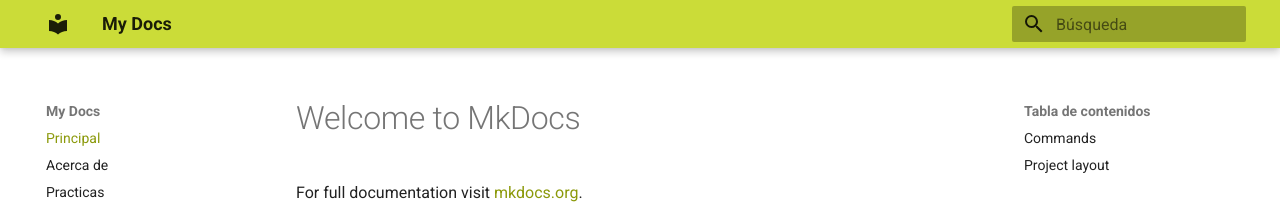
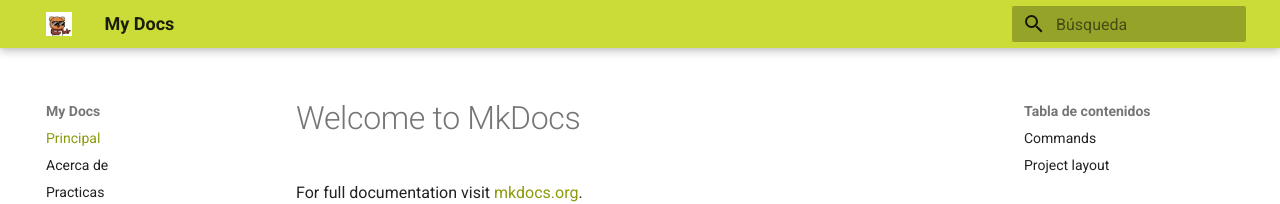
Before and after one commit to FababuHS/iaw-practica-mkdocs, an MkDocs documentation site: the page built from docs/index.md, in a window 1280 px wide. Shown: the top 204 px of the page. Built offline with MkDocs 1.6.1 and Material for MkDocs 9.7.7, drawn with Linux system fonts in a browser that asks for light colours.

Commit message:
Pruebas con imágenes

```diff
--- a/mkdocs.yml
+++ b/mkdocs.yml
@@ -16,3 +16,4 @@
     text: roboto
   features:
     - header.autohide
+  logo: images/panda.jpeg
```
